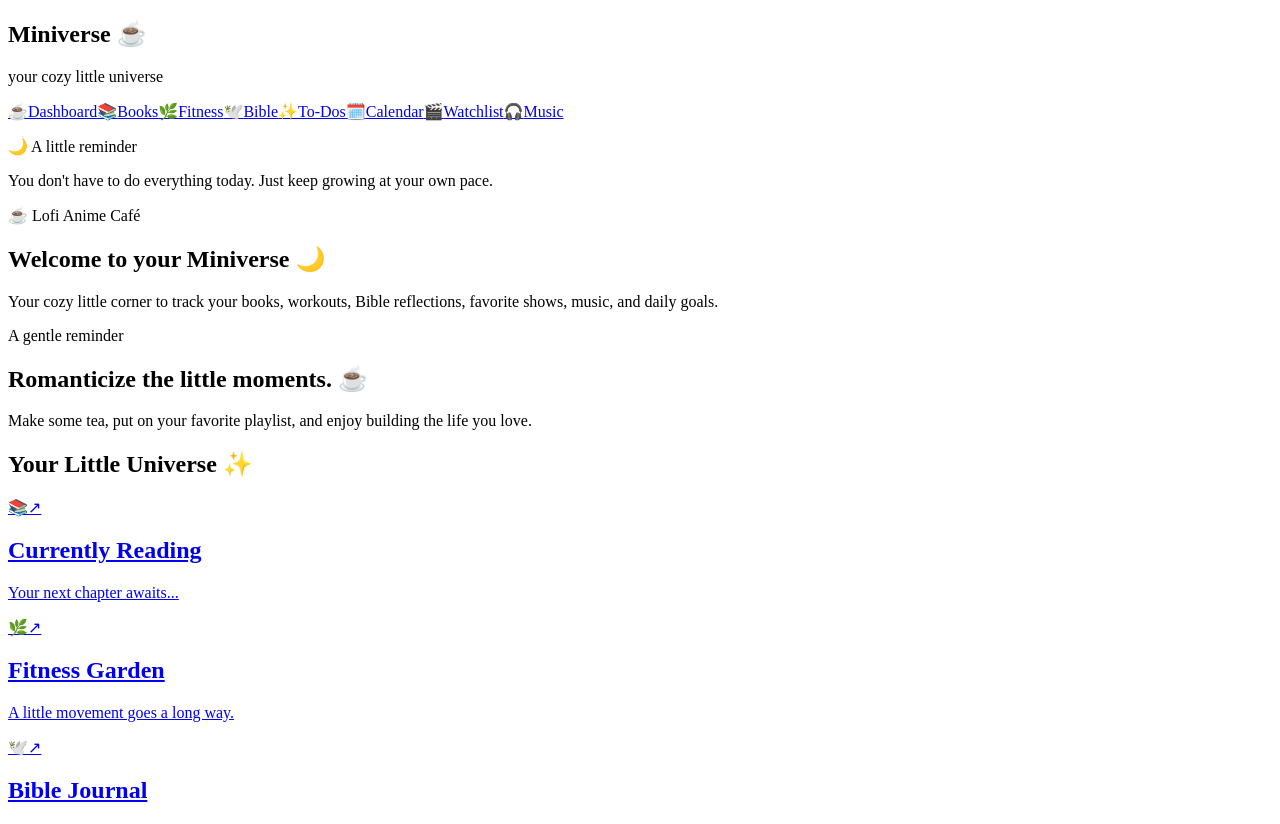
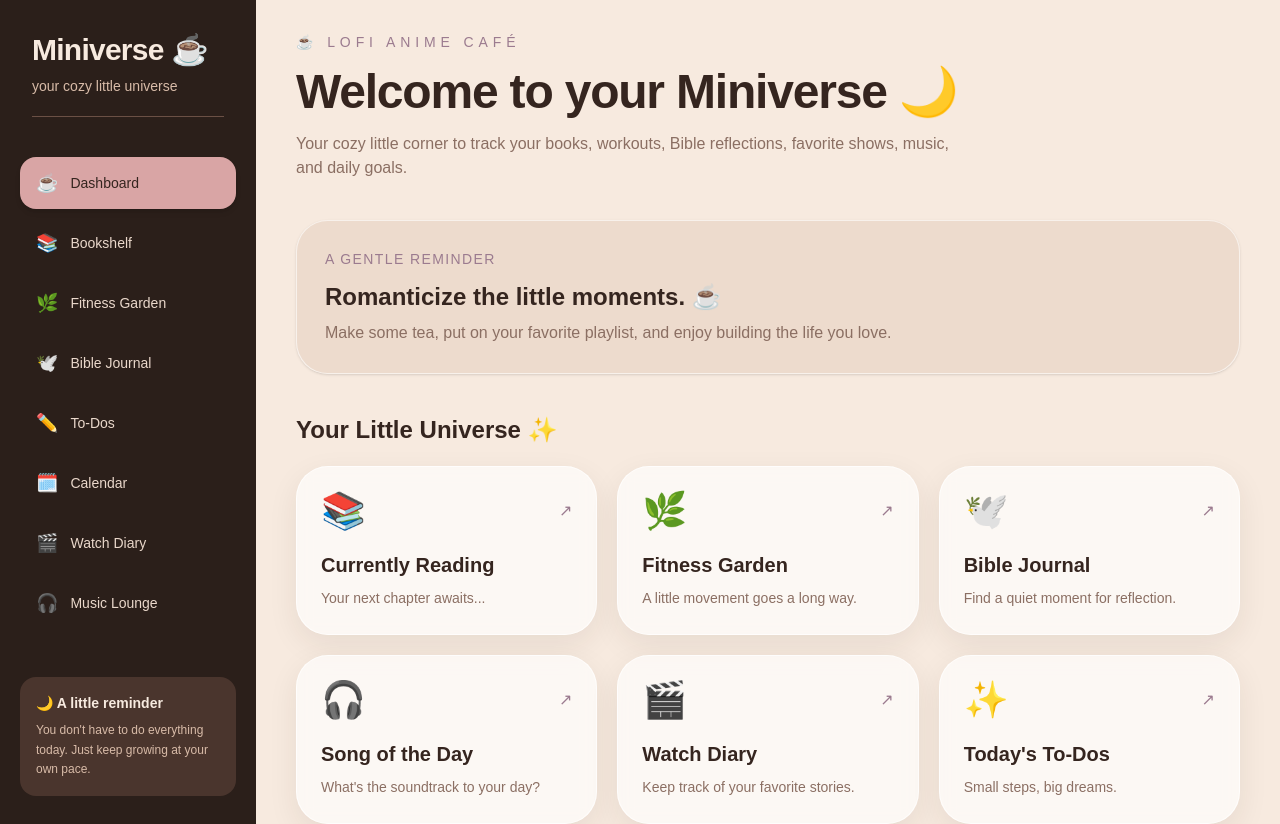
Before and after one commit to brownng2/miniverse, a Next.js app: page / in a window 1280 px wide. Shown: the top 824 px of the page. Built offline with nearby package versions, Linux system fonts and the light colour scheme.

Commit message:
global and navItems changes

```diff
--- a/src/app/globals.css
+++ b/src/app/globals.css
@@ -0,0 +1,39 @@
+@import "tailwindcss";
+
+:root {
+  --background: #faf4ec;
+  --foreground: #49332f;
+  --espresso: #49332f;
+  --rose: #d9a4ab;
+  --muted: #947c76;
+}
+
+* {
+  box-sizing: border-box;
+}
+
+html {
+  min-height: 100%;
+}
+
+body {
+  margin: 0;
+  min-height: 100vh;
+  background: var(--background);
+  color: var(--foreground);
+  font-family: Arial, Helvetica, sans-serif;
+}
+
+button,
+input {
+  font: inherit;
+}
+
+button {
+  cursor: pointer;
+}
+
+::selection {
+  background: #e7c5c2;
+  color: #49332f;
+}
--- a/src/data/navItems.ts
+++ b/src/data/navItems.ts
@@ -1,10 +1,10 @@
 export const navItems = [
   { name: "Dashboard", href: "/", emoji: "☕" },
-  { name: "Books", href: "/books", emoji: "📚" },
-  { name: "Fitness", href: "/fitness", emoji: "🌿" },
-  { name: "Bible", href: "/bible", emoji: "🕊️" },
-  { name: "To-Dos", href: "/todos", emoji: "✨" },
+  { name: "Bookshelf", href: "/books", emoji: "📚" },
+  { name: "Fitness Garden", href: "/fitness", emoji: "🌿" },
+  { name: "Bible Journal", href: "/bible", emoji: "🕊️" },
+  { name: "To-Dos", href: "/todos", emoji: "✏️" },
   { name: "Calendar", href: "/calendar", emoji: "🗓️" },
-  { name: "Watchlist", href: "/watchlist", emoji: "🎬" },
-  { name: "Music", href: "/music", emoji: "🎧" },
+  { name: "Watch Diary", href: "/watchlist", emoji: "🎬" },
+  { name: "Music Lounge", href: "/music", emoji: "🎧" },
 ];
```
